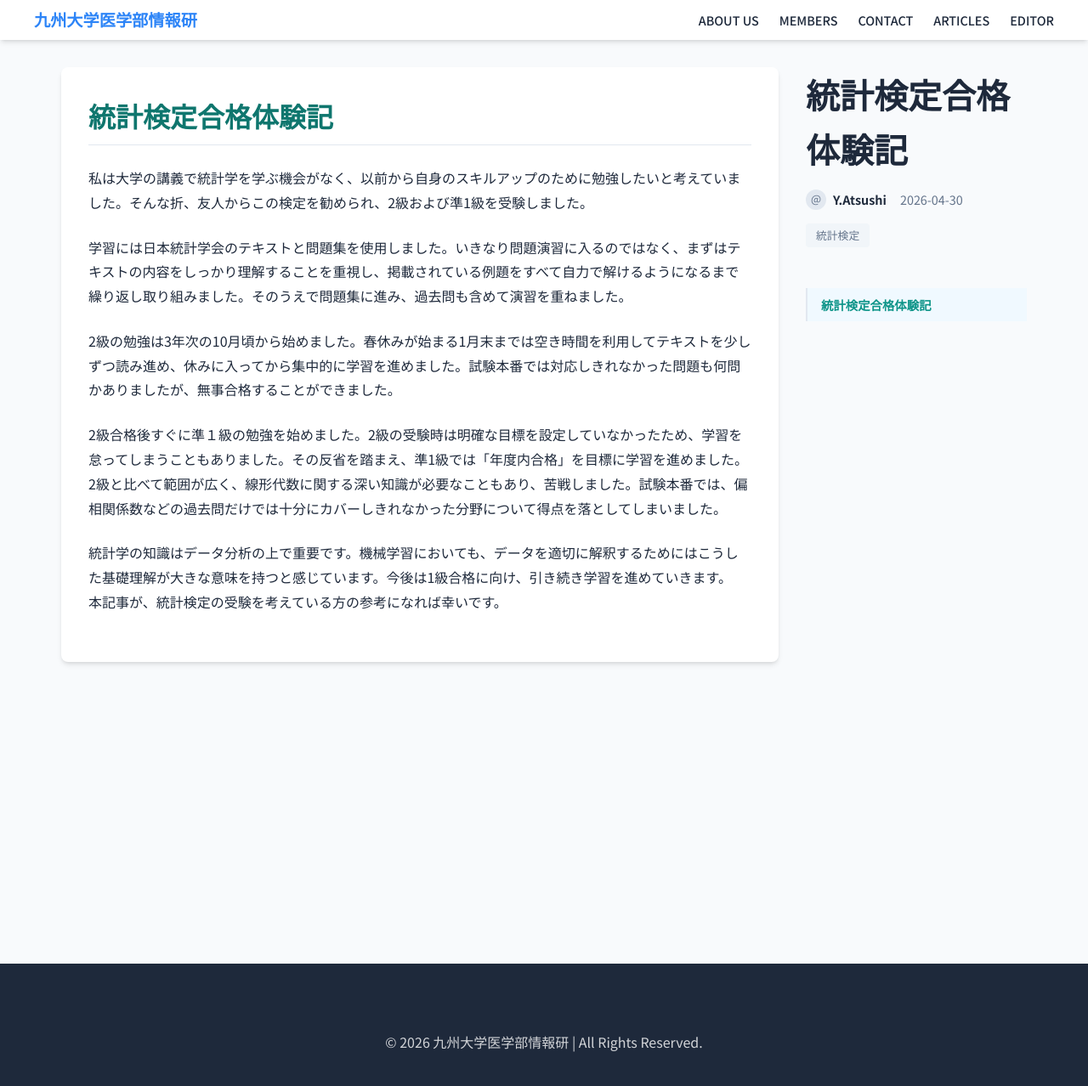
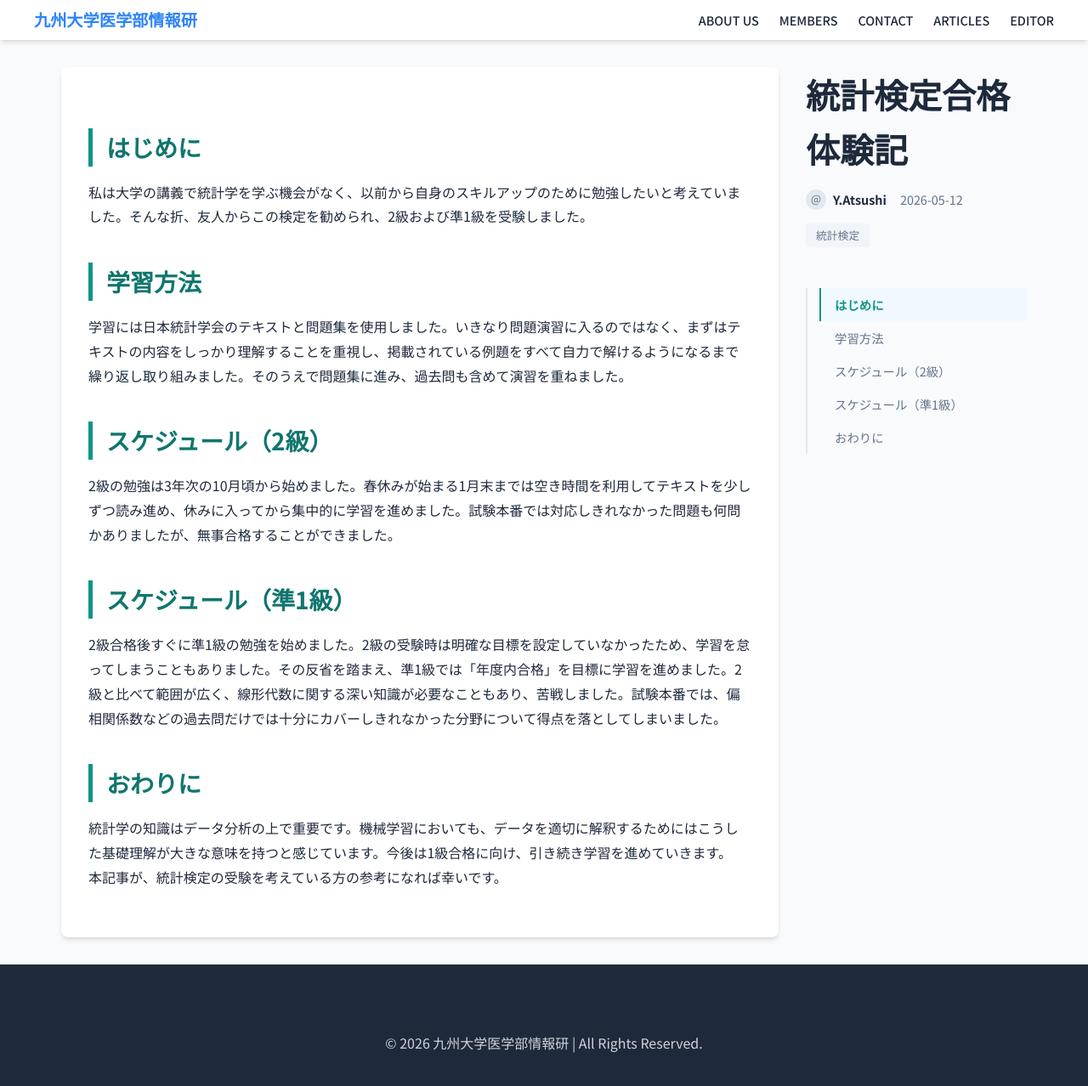
Before and after one commit to qumiclub/club-welcome-page, a Jekyll site: the page built from _posts/2026-04-30-統計検定合格体験記.md, in a window 1280 px wide and 1344 px high. Shown: the top 1278 px of the window at 85% size. Built offline with Jekyll 4.4.1, drawn with Linux system fonts in a browser that asks for light colours.

Commit message:
Update article: 統計検定合格体験記 by miclub.ku@gmail.com

```diff
--- a/_posts/2026-04-30-統計検定合格体験記.md
+++ b/_posts/2026-04-30-統計検定合格体験記.md
@@ -4,17 +4,21 @@
 author: Y.Atsushi
 tags:
   - 統計検定
-date: '2026-04-30'
+date: '2026-05-12'
 ---
-# 統計検定合格体験記
+## はじめに
 
 私は大学の講義で統計学を学ぶ機会がなく、以前から自身のスキルアップのために勉強したいと考えていました。そんな折、友人からこの検定を勧められ、2級および準1級を受験しました。
 
+## 学習方法
 学習には日本統計学会のテキストと問題集を使用しました。いきなり問題演習に入るのではなく、まずはテキストの内容をしっかり理解することを重視し、掲載されている例題をすべて自力で解けるようになるまで繰り返し取り組みました。そのうえで問題集に進み、過去問も含めて演習を重ねました。
 
+## スケジュール（2級）
 2級の勉強は3年次の10月頃から始めました。春休みが始まる1月末までは空き時間を利用してテキストを少しずつ読み進め、休みに入ってから集中的に学習を進めました。試験本番では対応しきれなかった問題も何問かありましたが、無事合格することができました。
 
-2級合格後すぐに準１級の勉強を始めました。2級の受験時は明確な目標を設定していなかったため、学習を怠ってしまうこともありました。その反省を踏まえ、準1級では「年度内合格」を目標に学習を進めました。2級と比べて範囲が広く、線形代数に関する深い知識が必要なこともあり、苦戦しました。試験本番では、偏相関係数などの過去問だけでは十分にカバーしきれなかった分野について得点を落としてしまいました。
+## スケジュール（準1級）
+2級合格後すぐに準1級の勉強を始めました。2級の受験時は明確な目標を設定していなかったため、学習を怠ってしまうこともありました。その反省を踏まえ、準1級では「年度内合格」を目標に学習を進めました。2級と比べて範囲が広く、線形代数に関する深い知識が必要なこともあり、苦戦しました。試験本番では、偏相関係数などの過去問だけでは十分にカバーしきれなかった分野について得点を落としてしまいました。
 
+## おわりに
 統計学の知識はデータ分析の上で重要です。機械学習においても、データを適切に解釈するためにはこうした基礎理解が大きな意味を持つと感じています。今後は1級合格に向け、引き続き学習を進めていきます。
 本記事が、統計検定の受験を考えている方の参考になれば幸いです。
```
